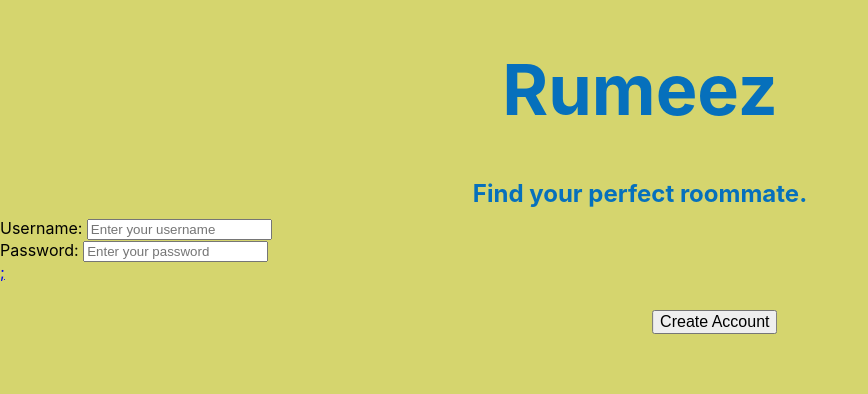
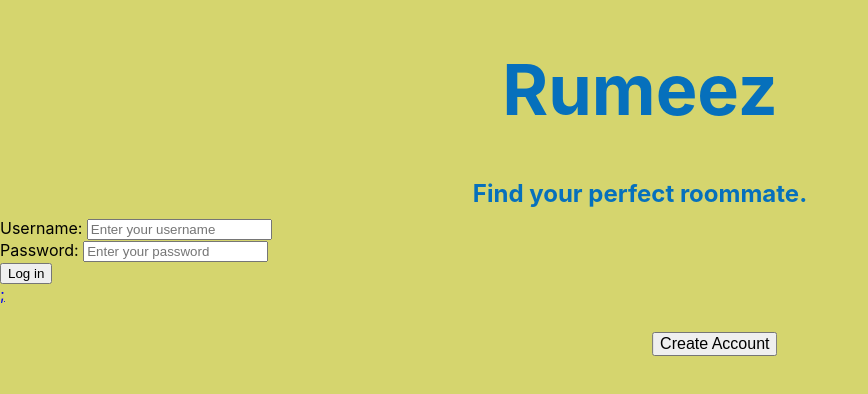
Before and after one commit to Rumeez/Rumeez, a React (Create React App) app: page / in a window 1280 px wide. Shown: the top 394 px of the page, without its empty margins (0-868 px from the left). Built offline with nearby package versions, Linux system fonts and the light colour scheme.

Commit message:
Updated work on displaying Login Home Screen

```diff
--- a/src/App.tsx
+++ b/src/App.tsx
@@ -45,40 +45,94 @@
 
 // App.tsx
 
+
+//TODO List:
+//1) Create a new file for every link to a new page
+//   and title it after that page.
+//2) Move the main app component to its own seperate file
+//3) Import app to every page to ensure that access to the
+//   interface props is available in every file
+
 import React, {useState, ChangeEvent} from 'react';
 import { BrowserRouter as Router, Routes, Route, Link } from 'react-router-dom';
 import UserInfo from './userInfo'; // Adjust the import here
 import { handleButtonClick } from './buttonLogic';
 import InputField from './InputField'; // Correct the path if needed
 
-interface LoginProps {
-  setLogin_status: (value: string) => void
-  setPassword_status: (value: string) => void
-  accessLogin_string: () => string
-  accessPassword_string: () => string
+
+      //In Progress
+  //TODO: {Write Login Render Function for two scenarios:
+  //       (1) render new page if credential match
+  //       (2) Display error message saying login is wrong }
+  //  *NOTE: Will handle fetching data from backend to verify
+  //         entered user credentials.
+
+/* FIX Required: Figure Out How to define this outside of App Parent
+                  component
+  const handleLoginClick: React.FC<AppProps> = (
+    {set_to_LoggedIn, set_to_LoggedOut, accessUsername_entry,
+     accessPassword_entry, accessLogin_status}
+    ) => {
+
+      //Store vars from App states locally to reduce
+        //computatutional time complexities
+      const Username_entry = accessUsername_entry();
+      const Password_entry = accessUsername_entry();
+
+      //TODO: {Retrieve data from backend on user credentials entered via axios}
+
+      //1)If (user is found)
+        //update the Login_status
+        //render home page
+      //2)If (user is not found)
+        //Display error message:
+        //"username or password incorrect"
+
+        //Branch 1
+        set_to_LoggedIn();
+
+        return(
+          <p> Logged In :p </p>
+        )
+
+
+      //Branch 2
+
+
 }
+*/
 
-const Login: React.FC<LoginProps> = ({setLogin_status, setPassword_status, accessLogin_string, accessPassword_string}) => {
+
+const Login: React.FC<AppProps> = (
+  {setUsername_entry, setPassword_entry, set_to_LoggedIn, set_to_LoggedOut,
+    accessUsername_entry, accessPassword_entry, accessLogin_status, login_click}
+   ) => {
 
   const handleInputChange = (event: ChangeEvent<HTMLInputElement>) => {
     const { name, value } = event.target;
 
     switch (name) {
       case 'username':
-        setLogin_status(value);
+        setUsername_entry(value);
           break;
       case 'password':
-        setPassword_status(value);
+        setPassword_entry(value);
           break;
       default:
         break;
     }
   };
 
+  /* Fix Required:
+        //Add the following below InputFields to create
+        //a login button that takes in user input, and
+        //logs into the page. Need a way to pass handleC
+  <button> onClick={login_click} Log in<button/> */
   return(
     <div>
-      <InputField label="Username: " name="username" value={accessLogin_string()} onChange={handleInputChange} placeholder="Enter your username" />
-      <InputField label="Password: " name="password" value={accessPassword_string()} onChange={handleInputChange} placeholder="Enter your password" />
+      <InputField label="Username: " name="username" value={accessUsername_entry()} onChange={handleInputChange} placeholder="Enter your username" />
+      <InputField label="Password: " name="password" value={accessPassword_entry()} onChange={handleInputChange} placeholder="Enter your password" />
+      <button onClick={login_click}>Log in</button>
     </div>
   );
 }
@@ -91,24 +145,24 @@ return(
 );
 }
 
-  //Defining Home Props
-interface HomeProps {
-  setLogin_status: (value: string) => void
-  setPassword_status: (value: string) => void
-  accessLogin_string: () => string
-  accessPassword_string: () => string
-}
+const Home: React.FC<AppProps> = (
+  {setUsername_entry, setPassword_entry, set_to_LoggedIn, set_to_LoggedOut,
+    accessUsername_entry, accessPassword_entry, accessLogin_status, login_click}
+   ) => { //, accessLogin_status) {
 
-const Home: React.FC<HomeProps> = ({setLogin_status, setPassword_status, accessLogin_string, accessPassword_string}) => { //, accessLogin_status) {
   return (
     <div>
      <h1>Rumeez</h1>
      <h2>Find your perfect roommate.</h2>
           <Login
-            setLogin_status={setLogin_status}
-            setPassword_status={setPassword_status}
-            accessLogin_string={accessLogin_string}
-            accessPassword_string={accessPassword_string}
+            setUsername_entry={setUsername_entry}
+            setPassword_entry={setPassword_entry}
+            set_to_LoggedIn={set_to_LoggedIn}
+            set_to_LoggedOut={set_to_LoggedOut}
+            accessUsername_entry={accessUsername_entry}
+            accessPassword_entry={accessPassword_entry}
+            accessLogin_status={accessLogin_status}
+            login_click={login_click}
           />
         <> </>
           <Createacc />
@@ -116,23 +170,68 @@ const Home: React.FC<HomeProps> = ({setLogin_status, setPassword_status, accessL
   );
 }
 
+    //Defining App Props
+interface AppProps {
+    //Mutator Function Types
+  setUsername_entry: (value: string) => void
+  setPassword_entry: (value: string) => void
+  set_to_LoggedIn: () => void
+  set_to_LoggedOut: () => void
+  login_click: () => JSX.Element
+
+      //Accessor Function Types
+  accessUsername_entry: () => string
+  accessPassword_entry: () => string
+  accessLogin_status: () => boolean
+}
 
 function App () {
-    //Stores user's username
-  const [login_status, setLogin_status] = useState('');
+    //Stores user's username associated with account
+  const [username_entry, setUsername_entry] = useState('');
     //Stores user's password associated with account
-  const [password_status, setPassword_status] = useState('');
-    //Tracks click status of the login button
-  //const [login_click, setLogin_click] = useState(false);
+  const [password_entry, setPassword_entry] = useState('');
+    //Tracks click status of user's login and logout status
+  const [login_status, setLogin_status] = useState(false);
 
     //Mutator Functions
-  function changeLogin_status(value: string): void { setLogin_status(value)};
-  function changePassword_status(value: string): void { setPassword_status(value)};
+  function changeUsername_entry(value: string): void { setUsername_entry(value)};
+  function changePassword_entry(value: string): void { setPassword_entry(value)};
+  function change_to_LoggedIn(): void { setLogin_status(true)};
+  function change_to_LoggedOut(): void { setLogin_status(false)};
+
     //Accessor Function
-  function retLogin_string():string { return login_status}
-  function retPassword_string():string { return password_status}
+  function retLogin_entry():string { return username_entry }
+  function retPassword_entry():string { return password_entry }
+  function retLogin_status():boolean { return login_status }
+
+  //Temporarily defined here:
+  function handleLoginClick() {
+
+      //Store vars from App states locally to reduce
+        //computatutional time complexities
+      const Username_entry = retLogin_entry();
+      const Password_entry = retPassword_entry();
+
+      //TODO: {Retrieve data from backend on user credentials entered via axios}
+
+      //1)If (user is found)
+        //update the Login_status
+        //render home page
+      //2)If (user is not found)
+        //Display error message:
+        //"username or password incorrect"
+
+        //Branch 1
+        change_to_LoggedIn();
+
+        return(
+          <p> Logged In :p </p>
+        )
 
 
+      //Branch 2
+
+}
 
   return (
     <Router>
@@ -141,10 +240,14 @@ function App () {
         <Routes>
           <Route path="/" element={
               <Home
-              setLogin_status={changeLogin_status}
-              setPassword_status={changePassword_status}
-              accessLogin_string={retLogin_string}
-              accessPassword_string={retPassword_string}
+              setUsername_entry={changeUsername_entry}
+              setPassword_entry={changePassword_entry}
+              set_to_LoggedIn={change_to_LoggedIn}
+              set_to_LoggedOut={change_to_LoggedOut}
+              accessUsername_entry={retLogin_entry}
+              accessPassword_entry={retPassword_entry}
+              accessLogin_status={retLogin_status}
+              login_click={handleLoginClick}
               /> } />
           <Route path="/userInfo" element={<UserInfo />} />
           {/* Other routes go here */}
```
